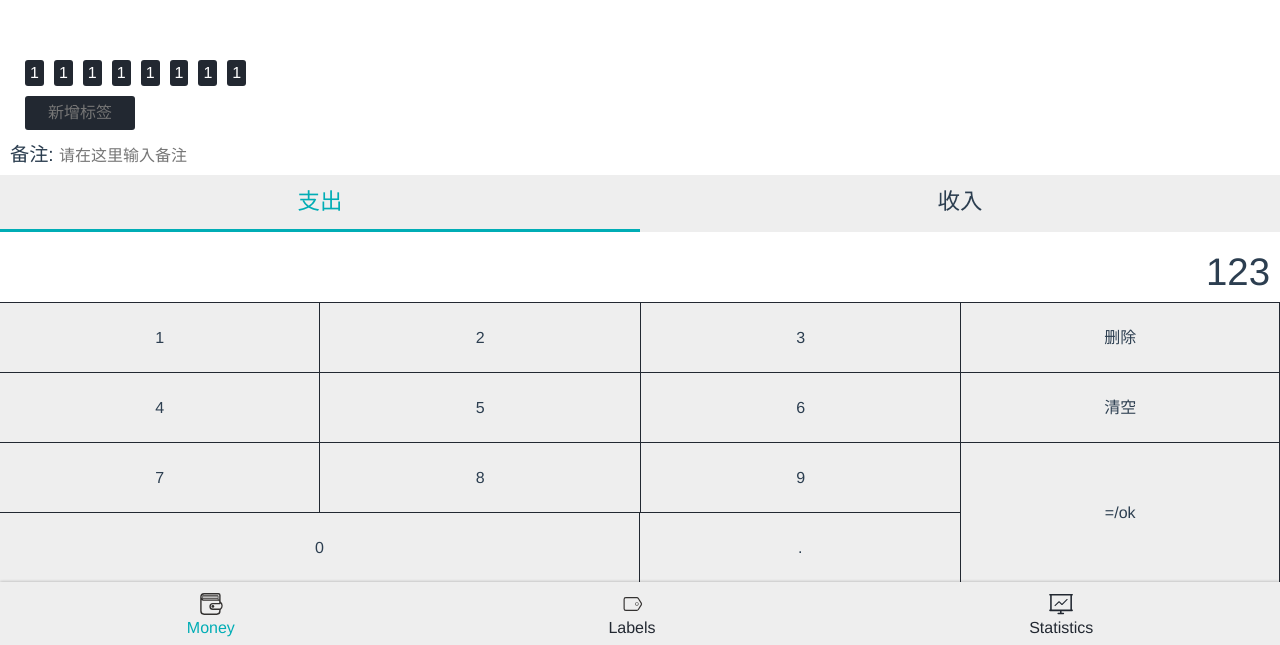
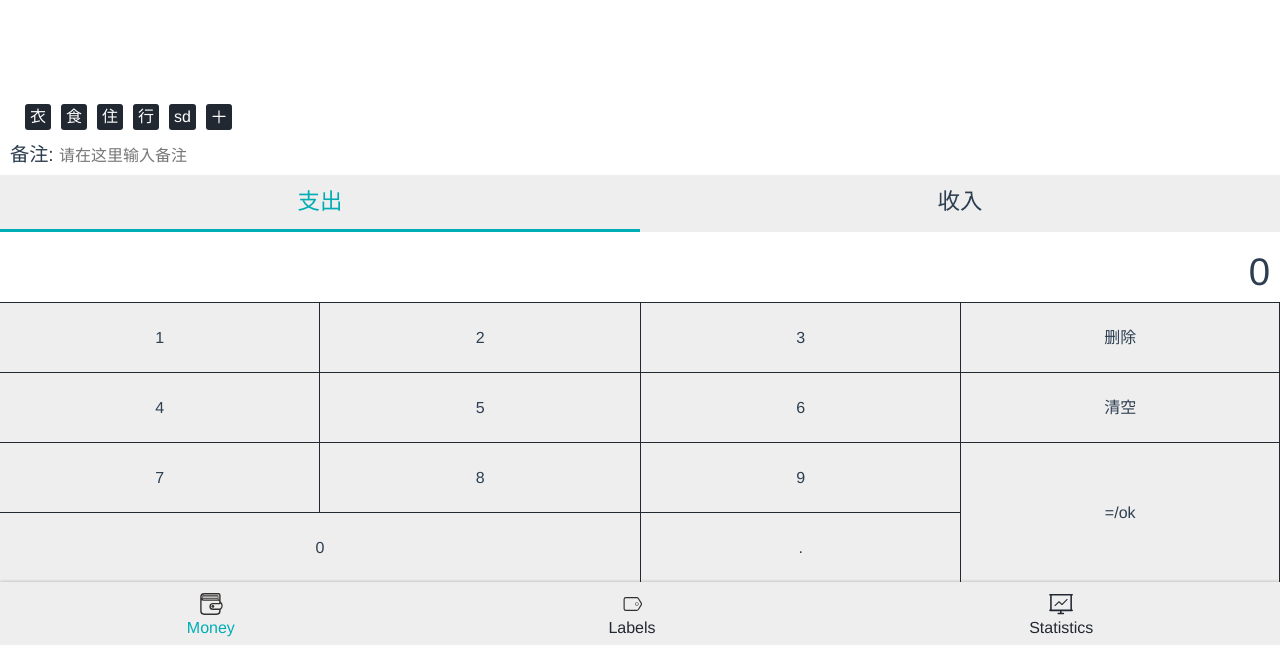
Before and after one commit to AliveCrow/bill, a Vue app: page /statistics#/money in a window 1280 px wide. Shown: the part 155-800 px from the top of the page. Built offline with nearby package versions, Linux system fonts and the light colour scheme.

Commit message:
money四个组件numberPad,Icon,Types,Tag完成,功能未实现

```diff
--- a/src/App.vue
+++ b/src/App.vue
@@ -38,14 +38,18 @@ body{
 }
 
 
-li{
+li,div{
   list-style: none;
+  cursor: default;
 }
 
 a{
   text-decoration: none;
   color: $fontColor;
 }
+span{
+  cursor: default;
+}
 
 
 </style>
--- a/src/components/Icon.vue
+++ b/src/components/Icon.vue
@@ -1,24 +1,37 @@
 <template>
-  <svg class="icon" aria-hidden="true">
-    <use :xlink:href="'#'+name"/>
+  <svg  :class="`icon ${className}`" aria-hidden="true" @click="clickIcon">
+    <use :xlink:href="'#'+idName"/>
   </svg>
 </template>
 
 <script lang='ts'>
-const importAll = (requireContext: __WebpackModuleApi.RequireContext)=>requireContext.keys().forEach(requireContext);
-try{
-  importAll(require.context("@/assets/icons",true,/\.svg$/));
-}catch(error){
-  console.log(error)
+import Vue from 'vue';
+import {Component, Prop} from 'vue-property-decorator';
+
+const importAll = (requireContext: __WebpackModuleApi.RequireContext) => requireContext.keys().forEach(requireContext);
+try {
+  importAll(require.context('@/assets/icons', true, /\.svg$/));
+} catch (error) {
+  console.log(error);
 }
-export default {
-  props:['name'],
-  name: "Icon"
+
+@Component
+export default class Icon extends Vue {
+  name = 'Icon';
+  @Prop(String) idName: string | undefined;
+  @Prop(String) className!: string | undefined;
+  @Prop(Array) readonly tagsSource!: string[];
+
+  clickIcon(){
+    this.$emit('iconToggle')
+  }
 
 
+  create(){
+
+  }
 }
 </script>
 
 <style scoped lang='scss'>
-
 </style>
--- a/src/components/Money.vue
+++ b/src/components/Money.vue
@@ -3,23 +3,7 @@
     <Layout className="layout_one">
       <div class="money_box">
         <NumberPad/>
-        <div class="number">
-          123
-        </div>
-        <Types/>
-        <label class="remake">
-          备注:
-          <input type="text" placeholder="请在这里输入备注">
-        </label>
-        <div class="tags">
-          <div class="tags_box">
-            <Tag >1</Tag><Tag >1</Tag><Tag >1</Tag><Tag >1</Tag>
-            <Tag >1</Tag><Tag >1</Tag><Tag >1</Tag><Tag >1</Tag>
-          </div>
-          <Tag add="addTag">
-            <input type="text" class="add_tag" placeholder="新增标签">
-          </Tag>
-        </div>
+        <Tag :tagsSource.sync="tags" />
       </div>
     </Layout>
 
@@ -27,81 +11,26 @@
 </template>
 
 <script lang='ts'>
-import numberPag from "@/components/money/numberPag.vue";
-import Types from "@/components/money/Types.vue";
+import Vue from 'vue';
+import numberPag from '@/components/money/numberPag.vue';
+import {Component} from 'vue-property-decorator';
 
-export default {
-  name: "money",
-  components: {
-    'NumberPad': numberPag,
-    'Types':Types,
-  }
+@Component({
+  components:{'NumberPad': numberPag}
+})
+export default class Money extends Vue {
+  tags: string[] =  [
+    '衣', '食', '住', '行', 'sd'
+  ]
 }
 </script>
-
-
-<style lang="scss">
-.layout_one {
-}
-.addTag{
-  order:-1;
-}
-
-</style>
 <style scoped lang='scss'>
 @import "public/css/var";
-#money {
-
-}
 
 .money_box {
   height: 100%;
   display: flex;
   flex-direction: column-reverse;
-  .number{
-    height: 70px;
-    line-height: 70px;
-    text-align: right;
-    padding: 5px 10px;
-    font-size: 2.4em;
-  }
 
-  .remake{
-    padding-left: 10px;
-    line-height: 40px;
-    text-align: left;
-    font-size: 1.2rem;
-    input{
-      height: 2rem;
-      outline: none;
-      border:none;
-      line-height: 40px;
-      font-size: 1rem;
-      color: rgba($fontColor,.6)
-    }
-  }
-  .tags{
-    text-align: left;
-    padding:0 20px;
-    overflow-y: auto;
-    .tags_box{
-      display: flex;
-      flex-direction: row;
-      flex-wrap: wrap;
-    }
-
-  }
-  .add_tag{
-    background-color: transparent;
-    height: 2rem;
-    outline: none;
-    border: none;
-    line-height: 40px;
-    font-size: 1rem;
-    color: rgba($whiteColor,1);
-    width:100px;
-    padding:0 10px;
-    text-align: center;
-  }
 }
 </style>
--- a/src/components/Nav.vue
+++ b/src/components/Nav.vue
@@ -1,15 +1,15 @@
 <template>
   <nav>
     <router-link active-class="selected" class="router_link" to="/money">
-      <Icon name="money" />
+      <Icon idName="money" />
       Money
     </router-link>
     <router-link active-class="selected" class="router_link" to="/labels">
-      <Icon name="label" />
+      <Icon idName="label" />
       Labels
     </router-link>
     <router-link active-class="selected" class="router_link" to="/statistics">
-      <Icon name="statistics" />
+      <Icon idName="statistics" />
       Statistics
     </router-link>
   </nav>
--- a/src/components/Tag.vue
+++ /dev/null
@@ -1,26 +0,0 @@
-<template>
-<div id="tag"  :class="add">
-  <span>
-    <slot></slot>
-  </span>
-</div>
-</template>
-
-<script lang='ts'>
-export default {
-  props:['bgc','add'],
-  name: "Tag"
-}
-</script>
-
-<style scoped lang='scss'>
-@import "public/css/var";
-#tag{
-  display: inline-block;
-  color: $whiteColor;
-  background-color: $fontColor;
-  border-radius: 3px;
-  padding: 1px 5px;
-  margin: 5px;
-}
-</style>
--- /dev/null
+++ b/src/components/money/Tag.vue
@@ -0,0 +1,81 @@
+<template>
+  <div class="tags">
+    <div class="tags_box">
+      <div v-for="(item,index) in tagsSource" @click="toggle(item);"
+           class="tag" :class="{selected:selectedTags.indexOf(item)>=0}"
+           :name="item" :key="index"
+      >
+  <span>
+    {{ item }}
+  </span>
+      </div>
+      <Icon @iconToggle="create" className="tag add" idName="add"/>
+    </div>
+  </div>
+
+</template>
+
+<script lang='ts'>
+import Icon from '@/components/Icon.vue';
+import Vue from 'vue';
+import {Component, Prop} from 'vue-property-decorator';
+
+@Component({
+  components: {'Icon': Icon}
+})
+export default class Tag extends Vue {
+  @Prop(Array) readonly tagsSource!: string[];
+  selectedTags: string[] = [];
+
+  toggle(tag: string) {
+    const index = this.selectedTags.indexOf(tag);
+    if (index >= 0) {
+      this.selectedTags.splice(index, 1);
+    } else {
+      this.selectedTags.push(tag);
+    }
+  }
+  create() {
+    const text = prompt('请输入要添加的标签名称');
+    if (text) {
+      this.$emit('update:tagsSource', [...this.tagsSource, text]);
+    } else {
+      return;
+    }
+  }
+}
+</script>
+
+<style scoped lang='scss'>
+@import "../../../public/css/var";
+
+.tags {
+  text-align: left;
+  padding: 0 20px;
+  overflow-y: auto;
+
+  .tags_box {
+    display: flex;
+    flex-direction: row;
+    flex-wrap: wrap;
+
+    .tag {
+      color: $whiteColor;
+      background-color: $fontColor;
+      border-radius: 3px;
+      padding: 1px 5px;
+      margin: 5px;
+    }
+
+    .selected {
+      background-color: $selectedColor;
+    }
+
+    .add {
+      height: 26px;
+      width: 26px;
+    }
+  }
+
+}
+</style>
--- a/src/components/money/numberPag.vue
+++ b/src/components/money/numberPag.vue
@@ -1,68 +1,162 @@
 <template>
   <div id="number_pad">
-    <div class="number_btn pad_left">
-      <div>1</div><div>2</div><div>3</div>
-      <div>4</div><div>5</div><div>6</div>
-      <div>7</div><div>8</div><div>9</div>
-      <div class="zero">0</div><div class="dot">.</div>
+    <label class="remake">
+      备注:
+      <input @input="getRemake" v-model="remake" type="text" placeholder="请在这里输入备注">
+    </label>
+    <Types :numberA="+insert" />
+    <div class="number">
+      {{ insert }}
     </div>
-    <div class="number_btn pad_right">
-      <div>删除</div>
-      <div>清空</div>
-      <div class="ok">=/ok</div>
+    <div class="pad">
+      <div class="number_btn pad_left">
+        <div @click="insertNum" class="num" v-for="(num,index) in numData" :key="index">{{ num }}</div>
+      </div>
+      <div class="number_btn pad_right">
+        <div @click="del">删除</div>
+        <div @click="clear">清空</div>
+        <div class="ok">=/ok</div>
+      </div>
     </div>
+  </div>
 
-  </div>
+
 </template>
 
 <script lang='ts'>
-export default {
-  name: "numberPag"
+import Vue from 'vue';
+import {Component} from 'vue-property-decorator';
+import Types from "@/components/money/Types.vue";
+@Component({
+  components: {Types}
+})
+export default class numberPag extends Vue {
+
+  numData = [
+    '1', '2', '3', '4', '5', '6', '7', '8', '9', '0', '.'
+  ];
+
+  insert = '0';
+  remake = ''
+
+  insertNum(event: MouseEvent) {
+    if (event.target) {
+      const button = event.target as HTMLButtonElement;
+      const input = button.textContent!;
+      if (this.insert.length >= 16) {
+        //弹出提示框
+        return;
+      }
+      if (this.insert === '0') {
+        if (/^[0-9]\d*$/.test(input)) {
+          this.insert = input;
+        }else {
+          this.insert += input;
+        }
+        return;
+      }
+      if (this.insert.indexOf('.') >= 0 && input === '.') {
+        return;
+      }
+      this.insert += input;
+    }
+  }
+  del() {
+    // console.log(this.insert.slice(1, -1));
+    if (this.insert.length === 1) {
+      this.insert = '0'
+    } else {
+      this.insert = this.insert.slice(0, -1);
+    }
+
+  }
+  clear() {
+    this.insert = '0';
+  }
+  confirm(){
+
+  }
+  getRemake(event: KeyboardEvent){
+    const text = this.remake
+    console.log(
+        text
+    );
+  }
+  setTag(){
+  }
 }
 </script>
 
 <style scoped lang='scss'>
 @import "../../../public/css/var";
-  #number_pad{
+
+#number_pad {
+  display: flex;
+  flex-direction: column;
+  .number {
+    height: 70px;
+    line-height: 70px;
+    text-align: right;
+    padding: 5px 10px;
+    font-size: 2.4em;
+  }
+  .remake{
+    padding-left: 10px;
+    line-height: 40px;
+    text-align: left;
+    font-size: 1.2rem;
+    input{
+      height: 2rem;
+      outline: none;
+      border:none;
+      line-height: 40px;
+      font-size: 1rem;
+      color: rgba($fontColor,.6)
+    }
+  }
+  .pad {
     display: flex;
     flex-direction: row;
-    .number_btn{
+    .number_btn {
       flex-grow: 1;
-      div{
-        height:70px;
+
+      div {
+        height: 70px;
         line-height: 70px;
         text-align: center;
         background-color: $navBgColor;
-        border-top: 1px solid  $fontColor;
-        border-right: 1px solid  $fontColor;
+        border-top: 1px solid $fontColor;
+        border-right: 1px solid $fontColor;
       }
     }
-    .pad_left{
+    .pad_left {
       display: flex;
       flex-direction: row;
       flex-wrap: wrap;
       flex-grow: 3;
-      &>div{
+      & > div {
         flex-basis: 33.333333%;
-        flex-grow:1;
+        flex-grow: 1;
       }
-      &>.zero{
-        flex-grow: 300;
+      .num:nth-last-child(2) {
+        flex-grow: 9999;
         text-align: center;
       }
-      &>.dot{
+      .num:nth-last-child(1) {
         flex-grow: 1;
       }
     }
-    .pad_right{
+    .pad_right {
       display: flex;
       flex-direction: column;
       flex-grow: 1;
-      >.ok{
+      > .ok {
         line-height: 140px;
         flex-grow: 2;
       }
 
     }
   }
+}
+
 </style>
--- a/src/main.ts
+++ b/src/main.ts
@@ -6,7 +6,7 @@ import store from './store'
 import Nav from "@/components/Nav.vue";
 import Layout from "@/components/Layout.vue";
 import Icon from "@/components/Icon.vue";
-import Tag from "@/components/Tag.vue";
+import Tag from "@/components/money/Tag.vue";
 
 Vue.config.productionTip = false
 
```
Also changed, not shown: src/components/money/Types.vue (+12 -12 lines), src/assets/icons/add.svg (added).
